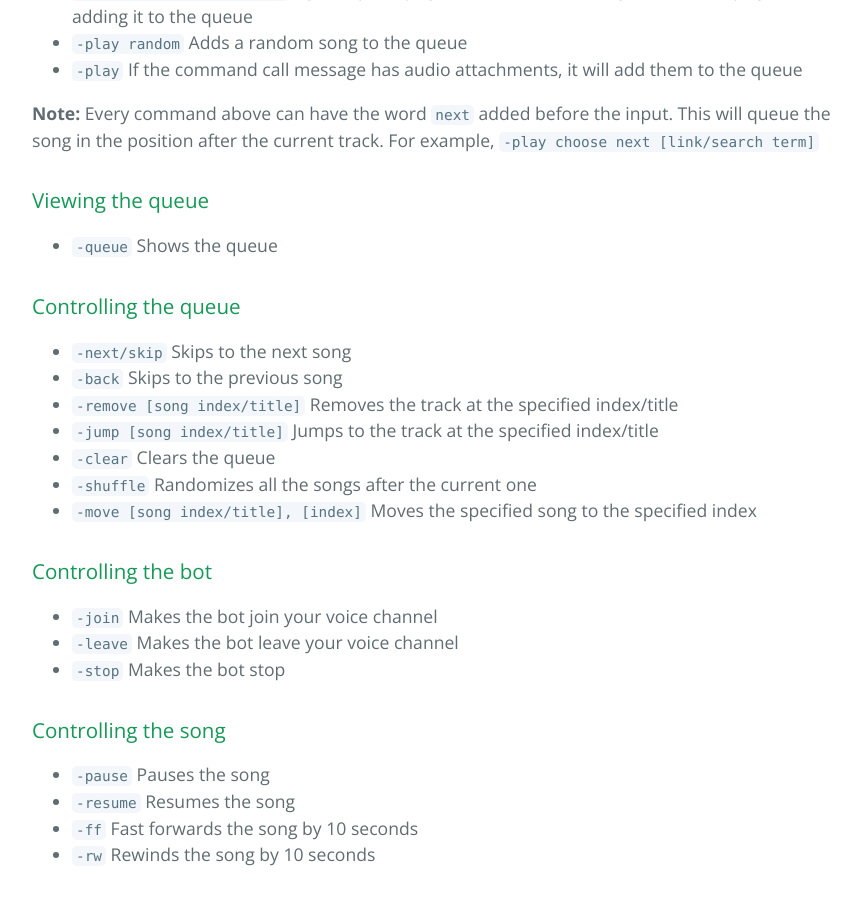
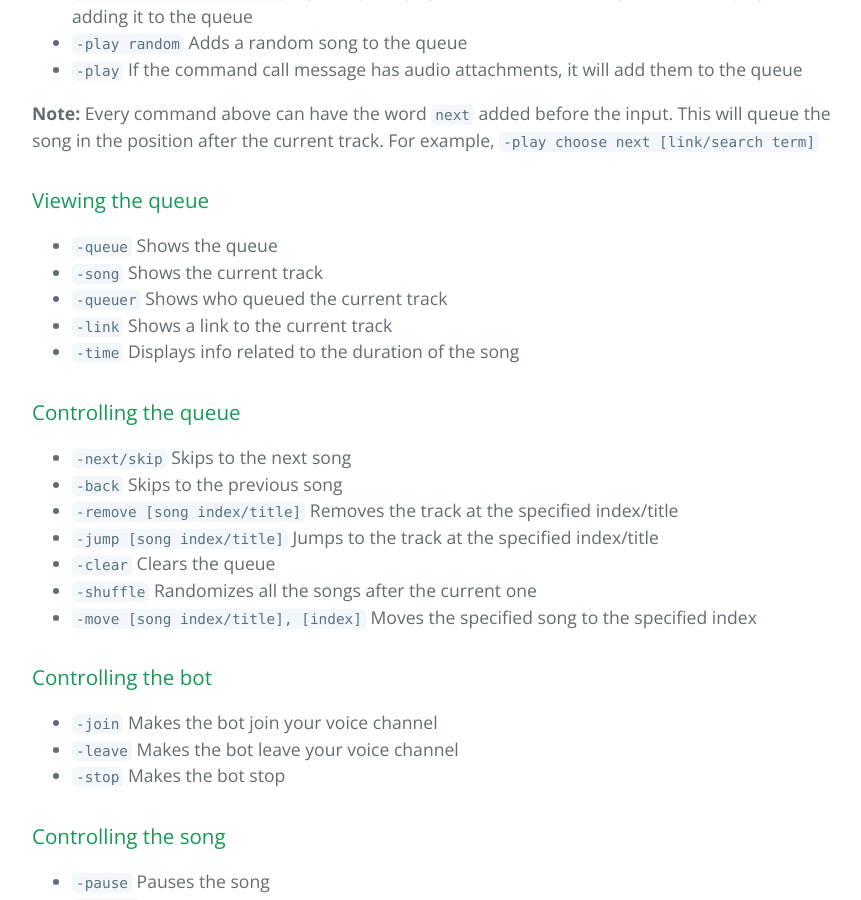
Before and after one commit to mymindishazel/marv-docs, a Jekyll site: the page built from commands.md, in a window 1280 px wide and 900 px high, scrolled down 604 px. Shown: the whole window, without its empty margins (192-1053 px from the left). Built offline with Jekyll 4.4.1, drawn with Linux system fonts in a browser that asks for light colours; our own code applies the rules of GitHub Pages for plain Markdown files.

Commit message:
Update commands.md

```diff
--- a/commands.md
+++ b/commands.md
@@ -15,6 +15,10 @@
 ### Viewing the queue
 
 * `-queue` Shows the queue
+* `-song` Shows the current track
+* `-queuer` Shows who queued the current track
+* `-link` Shows a link to the current track
+* `-time` Displays info related to the duration of the song
 
 ### Controlling the queue
 
```
